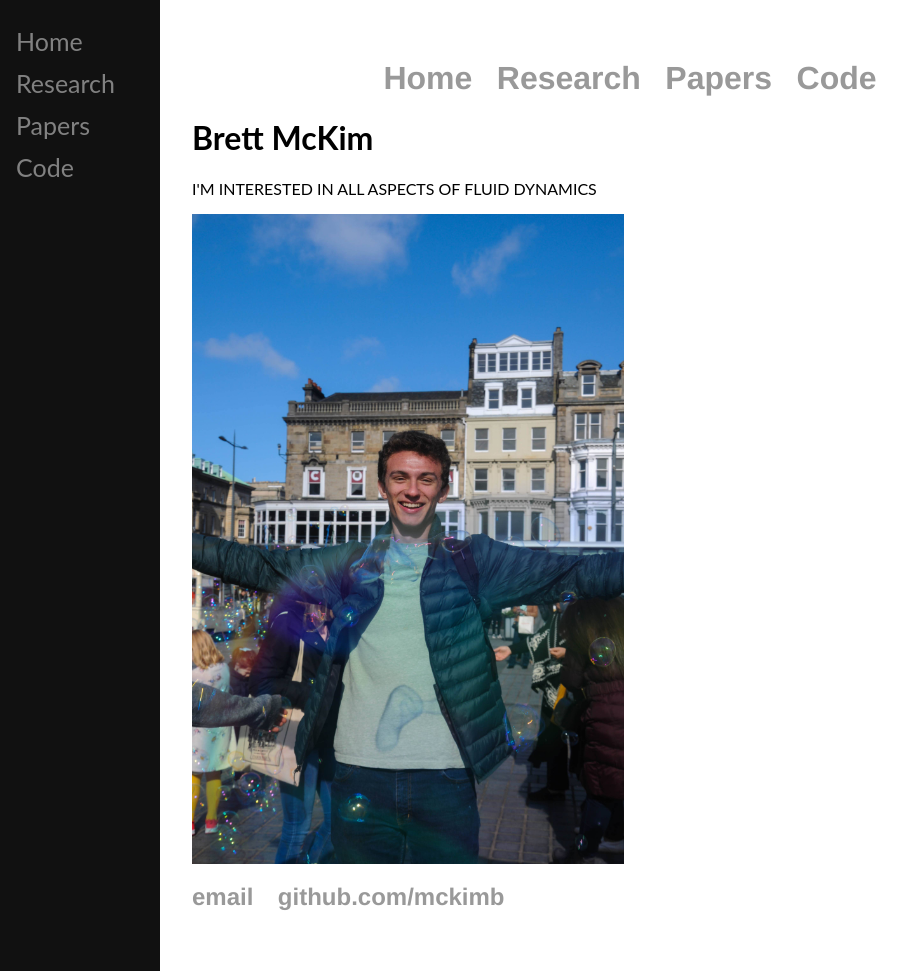
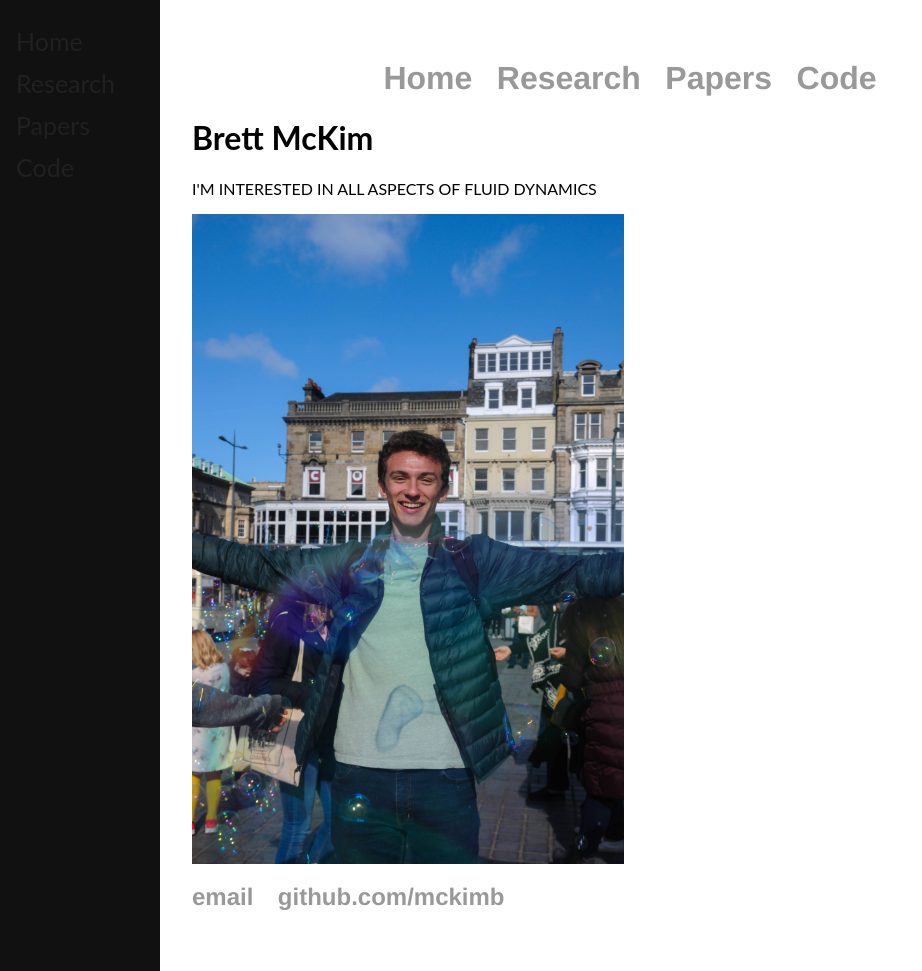
Before and after one commit to mckimb/mckimb.github.io, a Jekyll site: the page built from index.html, in a window 1280 px wide and 971 px high. Shown: the whole window, without its empty margins (0-922 px from the left). Built offline with Jekyll 4.4.1, drawn with Linux system fonts in a browser that asks for light colours.

Commit message:
Update main.css

```diff
--- a/css/main.css
+++ b/css/main.css
@@ -25,7 +25,7 @@ nav ul, footer ul {
     padding: 6px 8px 6px 16px;
     text-decoration: none;
     font-size: 25px;
-    color: #818181;
+    color: #202020;
     display: block;
 }
 
```
